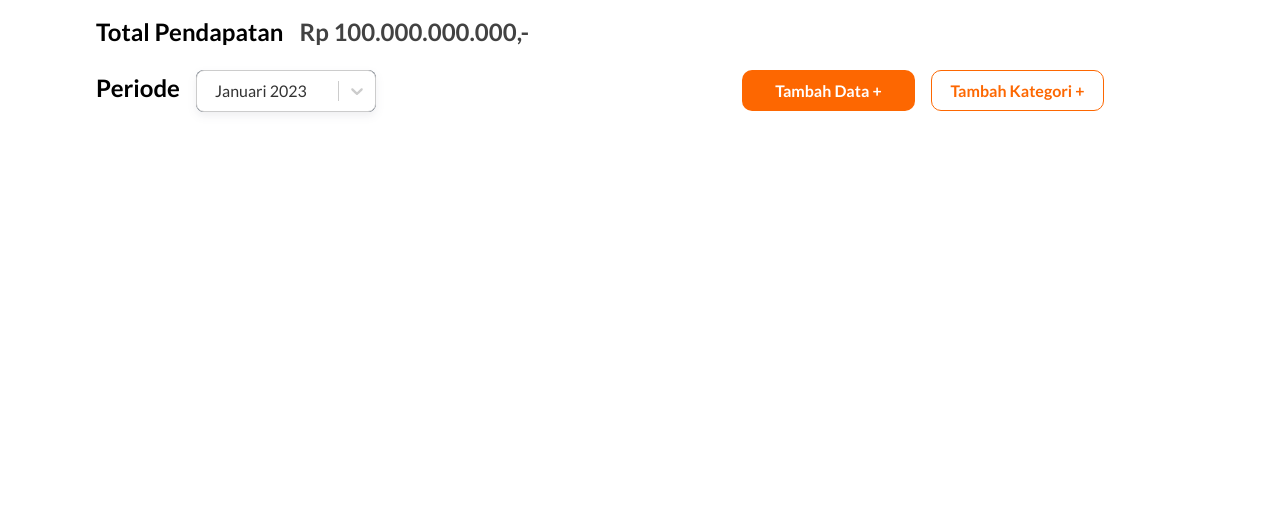
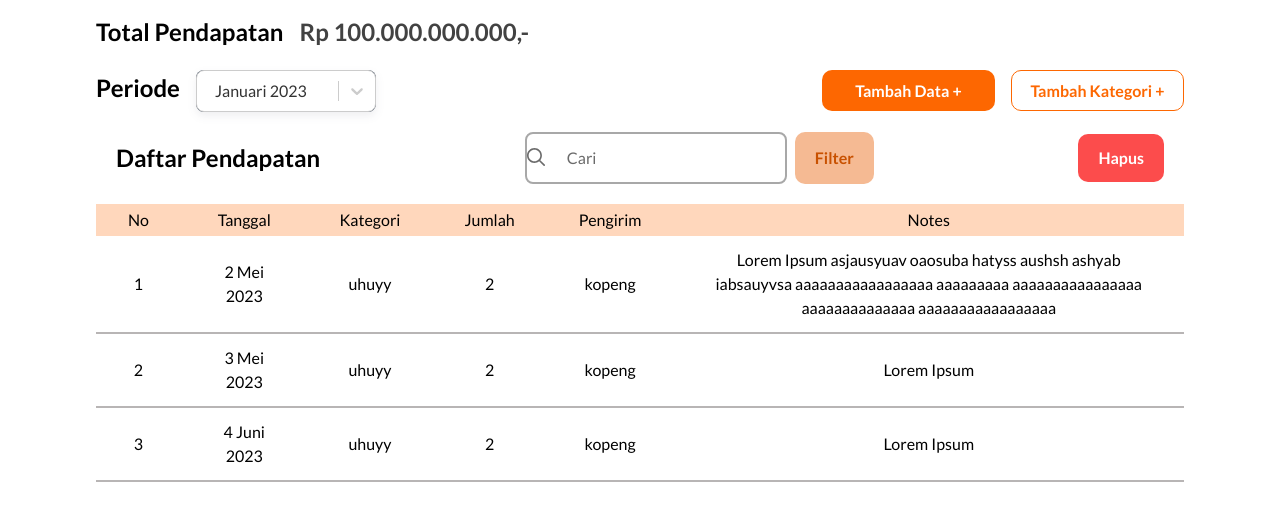
Before and after one commit to sulsul2/Elweha-Private, a React (Vite) app: page / in a window 1280 px wide. Shown: the part 198-718 px from the top of the page. Built offline with nearby package versions, Linux system fonts and the light colour scheme.

Commit message:
update table and finished pendapatan

```diff
--- a/src/components/Table.tsx
+++ b/src/components/Table.tsx
@@ -1,12 +1,16 @@
-function Table({ data, column}: { data: any; column: any}) {
+function Table({ data, column }: { data: any; column: any }) {
   return (
     <>
-        <table className="flex h-[600px] w-[1200px] flex-col items-center overflow-y-visible">
+      <div className="flex overflow-x-auto">
+        <table className="w-full">
           <thead>
             <tr>
               {column.map((row: any, idx: number) => {
                 return (
-                  <th key={idx} className = "h-auto w-[120px] bg-kOrange-100 py-1 font-normal">
+                  <th
+                    key={idx}
+                    className="h-auto w-auto border-collapse bg-kOrange-100 py-1 px-16 xl:px-8 text-center font-normal"
+                  >
                     {row}
                   </th>
                 );
@@ -21,7 +25,7 @@ function Table({ data, column}: { data: any; column: any}) {
                     return (
                       <td
                         key={idx}
-                        className="h-auto w-[120px] text-center border-b-2 border-kGrey-100 py-3"
+                        className="h-auto w-auto border-collapse border-b-2 border-kGrey-100 py-3 px-16 xl:px-8 text-center"
                       >
                         {row}
                       </td>
@@ -32,6 +36,7 @@ function Table({ data, column}: { data: any; column: any}) {
             })}
           </tbody>
         </table>
+      </div>
     </>
   );
 }
--- a/src/pages/Pendapatan/Pendapatan.tsx
+++ b/src/pages/Pendapatan/Pendapatan.tsx
@@ -2,9 +2,45 @@ import { useState } from "react";
 import Button from "../../components/Button";
 import Dropdown from "../../components/Dropdown";
 import Navbar from "../../components/Navbar";
+import TextField from "../../components/TextField";
+import Table from "../../components/Table";
 
 function Pendapatan() {
   const [month, setMonth] = useState("Januari 2023");
+  const data = [
+    {
+      id: 1,
+      tanggal: "2 Mei 2023",
+      kategori: "uhuyy",
+      jumlah: 2,
+      pengirim: "kopeng",
+      notes: "Lorem Ipsum asjausyuav oaosuba hatyss aushsh ashyab iabsauyvsa aaaaaaaaaaaaaaaaa aaaaaaaaa aaaaaaaaaaaaaaaa aaaaaaaaaaaaaa aaaaaaaaaaaaaaaaa",
+    },
+    {
+      id: 2,
+      tanggal: "3 Mei 2023",
+      kategori: "uhuyy",
+      jumlah: 2,
+      pengirim: "kopeng",
+      notes: "Lorem Ipsum",
+    },
+    {
+      id: 3,
+      tanggal: "4 Juni 2023",
+      kategori: "uhuyy",
+      jumlah: 2,
+      pengirim: "kopeng",
+      notes: "Lorem Ipsum",
+    },
+  ];
+  const kolom = [
+    "No",
+    "Tanggal",
+    "Kategori",
+    "Jumlah",
+    "Pengirim",
+    "Notes",
+  ];
   return (
     <>
       <Navbar />
@@ -16,18 +52,36 @@ function Pendapatan() {
             Rp 100.000.000.000,-
           </p>
         </div>
-        <div className="flex flex-col justify-between gap-11 lg:flex-row">
+        <div className="mb-5 flex flex-col justify-between gap-11 lg:flex-row">
           <div className="flex w-full justify-between lg:justify-start lg:gap-4">
             <p className="text-24 font-bold">Periode</p>
             <div className="w-[180px] drop-shadow-button">
               <Dropdown placeholder={""} type={"month"} value={month} />
             </div>
           </div>
-          <div className="flex w-full justify-center gap-4">
+          <div className="flex w-full justify-center lg:justify-end gap-4">
             <Button text={"Tambah Data +"} type={"button"} style={"primary"} />
-            <Button text={"Tambah Kategori +"} type={"button"} style={"third"} />
+            <Button
+              text={"Tambah Kategori +"}
+              type={"button"}
+              style={"third"}
+            />
           </div>
         </div>
+        <div className="mb-5 flex w-full items-center justify-between px-5">
+          <p className="text-24 font-bold">Daftar Pendapatan</p>
+          <div className="flex gap-2">
+            <TextField
+              type={"search"}
+              label={""}
+              placeholder={"Cari"}
+              helpertext={""}
+            />
+            <Button text={"Filter"} type={"button"} style={"seccondary"} />
+          </div>
+          <Button text={"Hapus"} type={"button"} style={"delete"} />
+        </div>
+        <Table data={data} column={kolom} />
       </div>
     </>
   );
```
